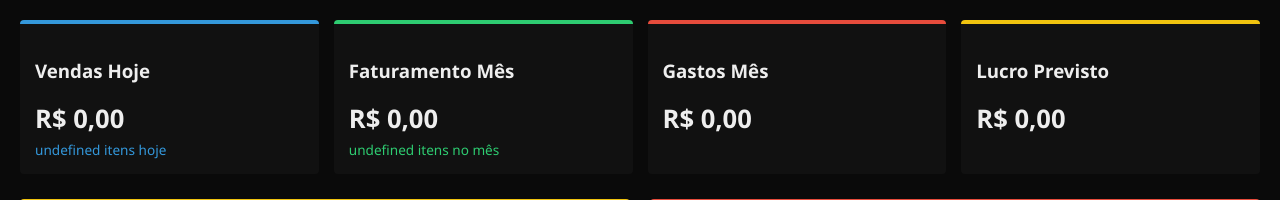
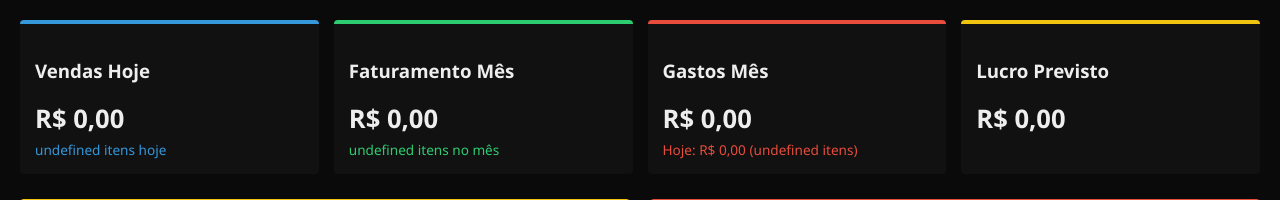
Before and after one commit to Acmsilva1/vendas, a FastAPI app: page / in a window 1280 px wide. Shown: the part 117-317 px from the top of the page. Run offline with FastAPI, Linux system fonts and the light colour scheme.

Commit message:
Update index.html

```diff
--- a/templates/index.html
+++ b/templates/index.html
@@ -39,6 +39,7 @@
             <div class="card" style="border-top-color: var(--red);">
                 <h3>Gastos Mês</h3>
                 <div class="valor" id="g_mes">R$ 0,00</div>
+                <div class="sub-valor" id="g_hoje" style="color: var(--red);">Hoje: R$ 0,00 (0 itens)</div>
             </div>
             <div class="card" style="border-top-color: var(--yellow);">
                 <h3>Lucro Previsto</h3>
@@ -80,11 +81,16 @@
                 const res = await fetch('/api/status');
                 const d = await res.json();
 
+                // Mapeamento dos dados do Backend para o HTML
                 document.getElementById('v_hoje').innerText = fmt(d.vendas_hoje);
                 document.getElementById('i_hoje').innerText = `${d.itens_hoje} itens hoje`;
                 document.getElementById('v_mes').innerText = fmt(d.vendas_mes);
                 document.getElementById('i_mes').innerText = `${d.itens_mes} itens no mês`;
                 document.getElementById('g_mes').innerText = fmt(d.gastos_mes);
+
+                // INJEÇÃO DOS NOVOS DADOS DE GASTOS DIÁRIOS
+                document.getElementById('g_hoje').innerText = `Hoje: ${fmt(d.gastos_hoje)} (${d.itens_gastos_hoje} itens)`;
+
                 document.getElementById('lucro').innerText = fmt(d.lucro_mes);
                 document.getElementById('time').innerText = d.ultima_atualizacao;
 
@@ -96,8 +102,9 @@
 
                 document.getElementById('corpo-sabores').innerHTML = d.ranking_sabores.map(s =>
                     `<tr><td>${s.SABORES}</td><td>${s.quantidade}</td><td>${fmt(s.vendas)}</td></tr>`).join('');
-            } catch (e) { console.error("Erro na Matrix"); }
+            } catch (e) { console.error("Erro na Matrix: ", e); }
         }
+        // Atualiza a cada 5 minutos (mesmo tempo do cache do backend)
         setInterval(update, 300000);
         update();
     </script>
```
